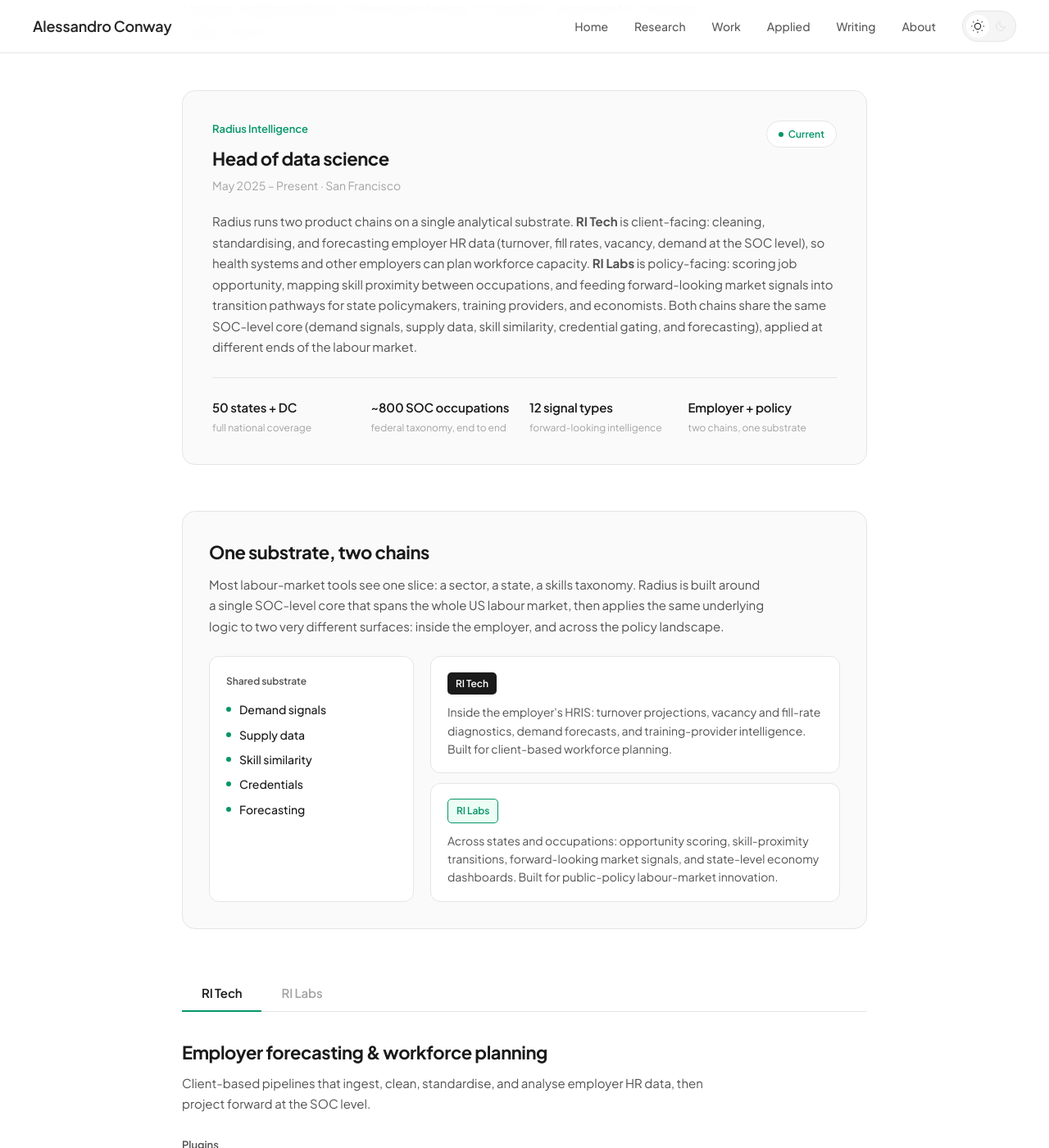
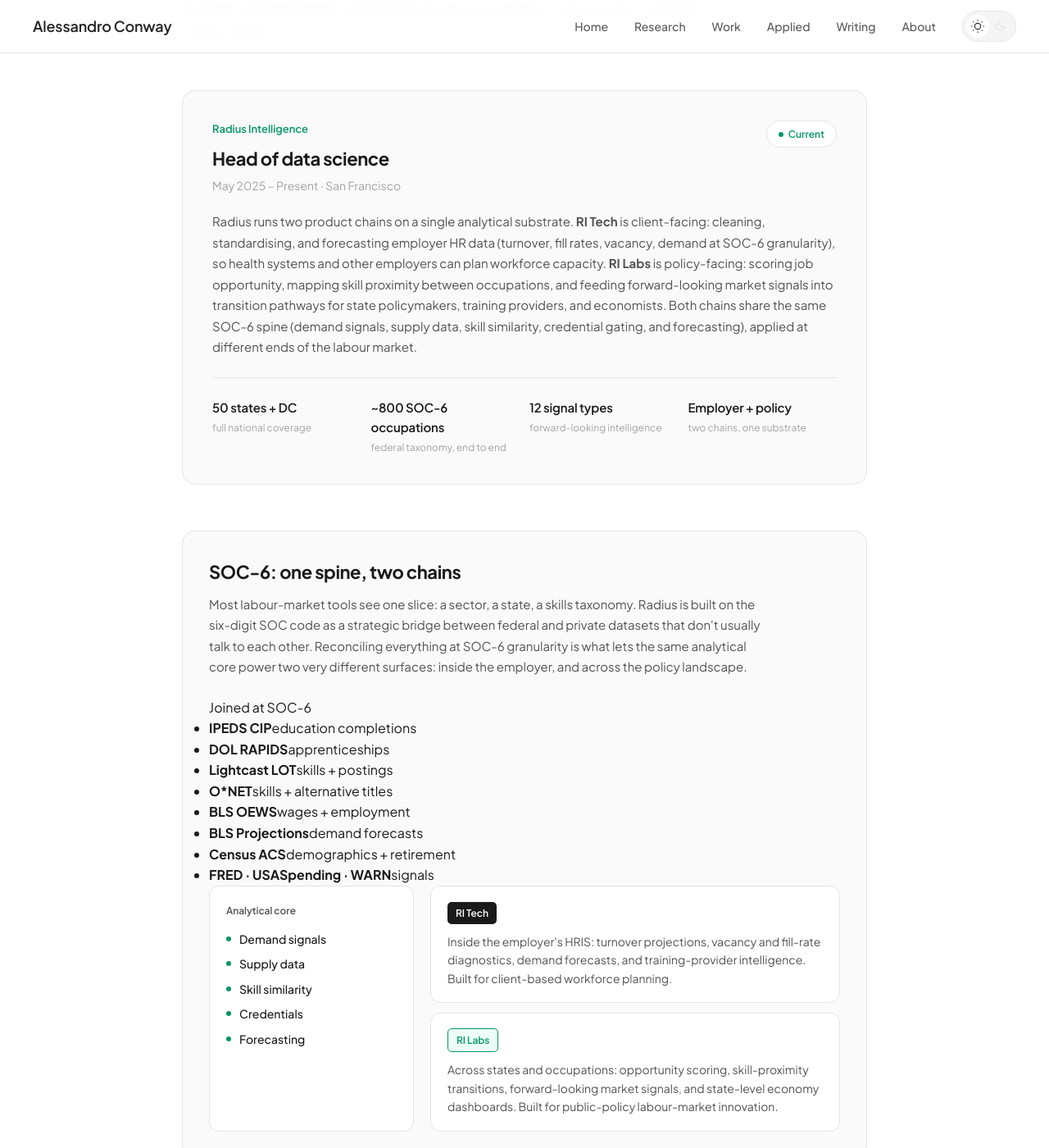
Before and after one commit to conway1521/conway1521.github.io, a Jekyll site: the page built from work.html, in a window 1280 px wide and 1400 px high, scrolled down 284 px. Shown: the whole window at 82% size. Built offline with Jekyll 4.4.1, drawn with Linux system fonts in a browser that asks for light colours; some of the changed text lies outside the part shown.

Commit message:
Make SOC-6 the explicit protagonist; add joined-datasets strip
The previous round mentioned "SOC level" generically; the strategic point
is that six-digit SOC is the granularity that lets us bridge multiple
federal and private datasets which don't normally talk to each other.

work.html
- Framework title: "One substrate, two chains" -> "SOC-6: one spine, two
  chains".
- Framework lede rewritten to lead with SOC-6 as the strategic bridge
  between datasets.
- New "Joined at SOC-6" datasets strip listing IPEDS CIP, DOL RAPIDS,
  Lightcast LOT (skills + postings), O*NET (skills + alternative titles),
  BLS OEWS, BLS Projections, Census ACS, FRED + USASpending + WARN.
- Substrate section relabelled "Analytical core" (the conceptual
  primitives) so it reads distinctly from the dataset strip.
- All "SOC level" / "SOC-level" prose replaced with "SOC-6 granularity"
  or "SOC-6 spine/backbone" as appropriate.
- Workforce database card rewritten to enumerate the joined datasets.
- Signals database mentions per-SOC-6, per-state market flags.
- Scope row: "~800 SOC occupations" -> "~800 SOC-6 occupations".

index.html
- About paragraph: "shared SOC-level core" -> "shared SOC-6 spine that
  joins federal and private datasets (IPEDS CIP, RAPIDS, Lightcast LOT,
  O*NET, BLS, ACS)".
- Featured Work card: SOC level -> SOC-6 granularity.

CSS for the new datasets-strip lands in the next commit.

https://claude.ai/code/session_016eeRpDxgYTZLZypPTJ7yN2

```diff
--- a/index.html
+++ b/index.html
@@ -58,7 +58,7 @@ title: null
 </section>
 
 <section class="about">
-    <p>I study how labour markets function and fail, with a focus on workforce dynamics and regional economic development. My research combines macroeconomic modeling, economic geography, and inequality to inform policy decisions. At Radius, I lead the build of a workforce analytics platform that puts economics into HR, running two product chains on a shared SOC-level core: one for client-based employer forecasting and workforce planning, and one for public-policy labour-market innovation across all 50 states + DC.</p>
+    <p>I study how labour markets function and fail, with a focus on workforce dynamics and regional economic development. My research combines macroeconomic modeling, economic geography, and inequality to inform policy decisions. At Radius, I lead the build of a workforce analytics platform that puts economics into HR, running two product chains on a shared SOC-6 spine that joins federal and private datasets (IPEDS CIP, RAPIDS, Lightcast LOT, O*NET, BLS, ACS): one for client-based employer forecasting and workforce planning, and one for public-policy labour-market innovation across all 50 states + DC.</p>
     <p>My PhD develops a novel framework conceptualising regional economies as ecosystems where economic, social, and place-based factors interact in ways traditional models miss. This work bridges modern academic pursuits with the experience from field practitioners.</p>
     <p><strong>Interests:</strong> future of work; local and regional economic development; wellbeing</p>
 </section>
@@ -89,6 +89,6 @@ title: null
             <span class="card-year">2025–Present</span>
         </div>
         <h3 class="card-title">Two product chains, one substrate</h3>
-        <p class="card-description">RI Tech for client-based employer forecasting (turnover, fill rates, vacancy, demand at the SOC level) and RI Labs for public-policy labour-market innovation (opportunity scoring, skill-proximity transitions, forward-looking signals), together covering all SOC occupations across all 50 states + DC.</p>
+        <p class="card-description">RI Tech for client-based employer forecasting (turnover, fill rates, vacancy, demand at SOC-6 granularity) and RI Labs for public-policy labour-market innovation (opportunity scoring, skill-proximity transitions, forward-looking signals), together covering all SOC-6 occupations across all 50 states + DC.</p>
     </div>
 </section>
--- a/work.html
+++ b/work.html
@@ -17,22 +17,37 @@ title: Work
         </div>
         <span class="role-status">Current</span>
     </div>
-    <p class="role-description">Radius runs two product chains on a single analytical substrate. <strong>RI Tech</strong> is client-facing: cleaning, standardising, and forecasting employer HR data (turnover, fill rates, vacancy, demand at the SOC level), so health systems and other employers can plan workforce capacity. <strong>RI Labs</strong> is policy-facing: scoring job opportunity, mapping skill proximity between occupations, and feeding forward-looking market signals into transition pathways for state policymakers, training providers, and economists. Both chains share the same SOC-level core (demand signals, supply data, skill similarity, credential gating, and forecasting), applied at different ends of the labour market.</p>
+    <p class="role-description">Radius runs two product chains on a single analytical substrate. <strong>RI Tech</strong> is client-facing: cleaning, standardising, and forecasting employer HR data (turnover, fill rates, vacancy, demand at SOC-6 granularity), so health systems and other employers can plan workforce capacity. <strong>RI Labs</strong> is policy-facing: scoring job opportunity, mapping skill proximity between occupations, and feeding forward-looking market signals into transition pathways for state policymakers, training providers, and economists. Both chains share the same SOC-6 spine (demand signals, supply data, skill similarity, credential gating, and forecasting), applied at different ends of the labour market.</p>
 
     <div class="scope-row">
         <div class="scope-item"><strong>50 states + DC</strong><span>full national coverage</span></div>
-        <div class="scope-item"><strong>~800 SOC occupations</strong><span>federal taxonomy, end to end</span></div>
+        <div class="scope-item"><strong>~800 SOC-6 occupations</strong><span>federal taxonomy, end to end</span></div>
         <div class="scope-item"><strong>12 signal types</strong><span>forward-looking intelligence</span></div>
         <div class="scope-item"><strong>Employer + policy</strong><span>two chains, one substrate</span></div>
     </div>
 </section>
 
 <section class="framework-panel">
-    <h2 class="framework-title">One substrate, two chains</h2>
-    <p class="framework-lede">Most labour-market tools see one slice: a sector, a state, a skills taxonomy. Radius is built around a single SOC-level core that spans the whole US labour market, then applies the same underlying logic to two very different surfaces: inside the employer, and across the policy landscape.</p>
+    <h2 class="framework-title">SOC-6: one spine, two chains</h2>
+    <p class="framework-lede">Most labour-market tools see one slice: a sector, a state, a skills taxonomy. Radius is built on the six-digit SOC code as a strategic bridge between federal and private datasets that don't usually talk to each other. Reconciling everything at SOC-6 granularity is what lets the same analytical core power two very different surfaces: inside the employer, and across the policy landscape.</p>
+
+    <div class="datasets-strip">
+        <span class="datasets-label">Joined at SOC-6</span>
+        <ul class="datasets-list">
+            <li><strong>IPEDS CIP</strong><span>education completions</span></li>
+            <li><strong>DOL RAPIDS</strong><span>apprenticeships</span></li>
+            <li><strong>Lightcast LOT</strong><span>skills + postings</span></li>
+            <li><strong>O*NET</strong><span>skills + alternative titles</span></li>
+            <li><strong>BLS OEWS</strong><span>wages + employment</span></li>
+            <li><strong>BLS Projections</strong><span>demand forecasts</span></li>
+            <li><strong>Census ACS</strong><span>demographics + retirement</span></li>
+            <li><strong>FRED · USASpending · WARN</strong><span>signals</span></li>
+        </ul>
+    </div>
+
     <div class="framework-grid">
         <div class="substrate">
-            <span class="substrate-label">Shared substrate</span>
+            <span class="substrate-label">Analytical core</span>
             <ul>
                 <li>Demand signals</li>
                 <li>Supply data</li>
@@ -63,7 +78,7 @@ title: Work
     <div class="tab-pane active" id="ri-tech-pane" role="tabpanel">
         <div class="chain-header">
             <h2 class="chain-title">Employer forecasting &amp; workforce planning</h2>
-            <p class="chain-tagline">Client-based pipelines that ingest, clean, standardise, and analyse employer HR data, then project forward at the SOC level.</p>
+            <p class="chain-tagline">Client-based pipelines that ingest, clean, standardise, and analyse employer HR data, then project forward at SOC-6 granularity.</p>
         </div>
 
         <div class="chain-tier">
@@ -137,7 +152,7 @@ title: Work
     <div class="tab-pane" id="ri-labs-pane" role="tabpanel">
         <div class="chain-header">
             <h2 class="chain-title">Public-policy labour-market innovation</h2>
-            <p class="chain-tagline">Macro and meso analytics covering all SOC occupations across all 50 states + DC: scoring opportunity, mapping skill transitions, and reading forward-looking signals.</p>
+            <p class="chain-tagline">Macro and meso analytics covering all SOC-6 occupations across all 50 states + DC: scoring opportunity, mapping skill transitions, and reading forward-looking signals.</p>
         </div>
 
         <div class="chain-tier">
@@ -162,7 +177,7 @@ title: Work
                         <h4>Migration flows</h4>
                         <span class="status-pill planned">Planned</span>
                     </div>
-                    <p>Net talent flows between states and metros, layered onto the same SOC-level backbone.</p>
+                    <p>Net talent flows between states and metros, layered onto the same SOC-6 backbone.</p>
                 </article>
             </div>
         </div>
@@ -202,14 +217,14 @@ title: Work
                         <h4>Workforce database</h4>
                         <span class="status-pill live">Live</span>
                     </div>
-                    <p>The canonical SOC-level data backbone: BLS OEWS wages, BLS Projections, IPEDS completions, O*NET skills/zones, and ACS demographics, all reconciled and queryable.</p>
+                    <p>The canonical SOC-6 data backbone, joining IPEDS CIP completions, RAPIDS apprenticeships, Lightcast LOT (skills + postings), O*NET skills and alternative titles, BLS OEWS wages, BLS Projections, and ACS demographics, all reconciled and queryable.</p>
                 </article>
                 <article class="chain-card">
                     <div class="chain-card-head">
                         <h4>Signals database</h4>
                         <span class="status-pill active">Active</span>
                     </div>
-                    <p>Twelve signal types from BLS, FRED, USASpending, WARN, O*NET vintages, ACS, Beige Book, and curated entries. Gold/silver tier firing logic rolls signals up to per-SOC, per-state market flags.</p>
+                    <p>Twelve signal types from BLS, FRED, USASpending, WARN, O*NET vintages, ACS, Beige Book, and curated entries. Gold/silver tier firing logic rolls signals up to per-SOC-6, per-state market flags.</p>
                 </article>
             </div>
         </div>
```
